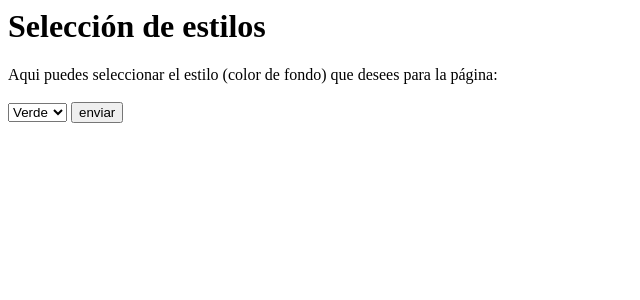
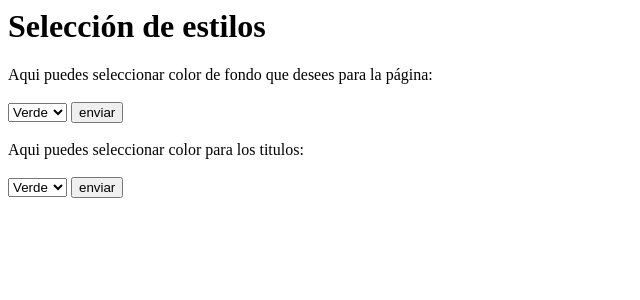
Before and after one commit to edu1988/DAW2-PHP, a PHP site: page /formularioEstilo.php in a window 1280 px wide. Shown: the top 300 px of the page, without its empty margins (0-640 px from the left). Run offline with PHP 8.4, Linux system fonts and the light colour scheme.

Commit message:
Update formularioEstilo.php

```diff
--- a/cookies/estilos/formularioEstilo.php
+++ b/cookies/estilos/formularioEstilo.php
@@ -1,39 +1,64 @@
 <html>
+
 <head>
 	<meta name="Alberto Sanmartín" content="xx">
 	<meta http-equiv="cache-control" content="no-cache">
 	<title>Uso de cookies en PHP</title>
 </head>
+
 <body>
 	<h1>Selección de estilos</h1>
 	<form action="" method="POST">
-				Aqui puedes seleccionar el estilo (color de fondo) que desees para la página:
+		Aqui puedes seleccionar color de fondo que desees para la página:
 		<br><br>
-				<select name="estilo">
+		<select name="colorfondo">
 			<option value="verde">Verde</option>
-					<option value="rosa">Rosa</option>
+			<option value="rosa" >Rosa</option>
 			<option value="negro">Negro</option>
 		</select>
-				<input type="submit" value="enviar"/>
+		<input type="submit" value="enviar" />
+		<br><br>
+		Aqui puedes seleccionar color para los titulos:
+		<br><br>
+		<select name="colortitulos">
+			<option value="green">Verde</option>
+			<option value="pink">Rosa</option>
+			<option value="black">Negro</option>
+		</select>
+		<input type="submit" value="enviar" />
 	</form>
 	<?php
 	// Veo si recibo datos del formulario
-			if(isset($_POST["estilo"])){
+	if (isset($_POST["colorfondo"])) {
 		// es que estoy recibiendo un estilo nuevo, lo que tengo que meter en la cookie
-				$estilo = $_POST["estilo"];
+		$colorfondo = $_POST["colorfondo"];
 		// meto el estilo en una cookie
-				setcookie("estilo",$estilo,time()+(60*60*24*90));
+		setcookie("colorfondo", $colorfondo, time() + (60 * 60 * 24 * 90));
 	} else {
 		// si no he recibido el estilo que desea el usuario en la página, miro si hay una cookie creada
-				if(isset($_COOKIE["estilo"])) {
+		if (isset($_COOKIE["colorfondo"])) {
 			// es que tengo la cookie
-					$estilo = $_COOKIE["estilo"];
+			$colorfondo = $_COOKIE["colorfondo"];
 		}
 	}
 
-			if(isset($estilo)){
-				echo '<link rel="stylesheet" type="text/css" href="css/'.$estilo.'.css">';
+	if (isset($colorfondo)) {
+		echo '<link rel="stylesheet" type="text/css" href="css/' . $colorfondo . '.css">';
+	}
+
+	if(isset($_POST["colortitulos"])){
+		$colortitulos=$_POST["colortitulos"];
+		setcookie("colortitulos", $colortitulos, time() + (60 * 60 * 24 * 90));
+	}else{
+		if(isset($_COOKIE["colortitulos"])){
+			$colortitulos=$_COOKIE["colortitulos"];
+		}
+	}
+
+	if(isset($colortitulos)){
+		echo '<style>h1{color:'.$colortitulos.'}</style>';
 	}
 	?>
 </body>
+
 </html>
```
Lines whose indentation alone changed are shown as unchanged.
